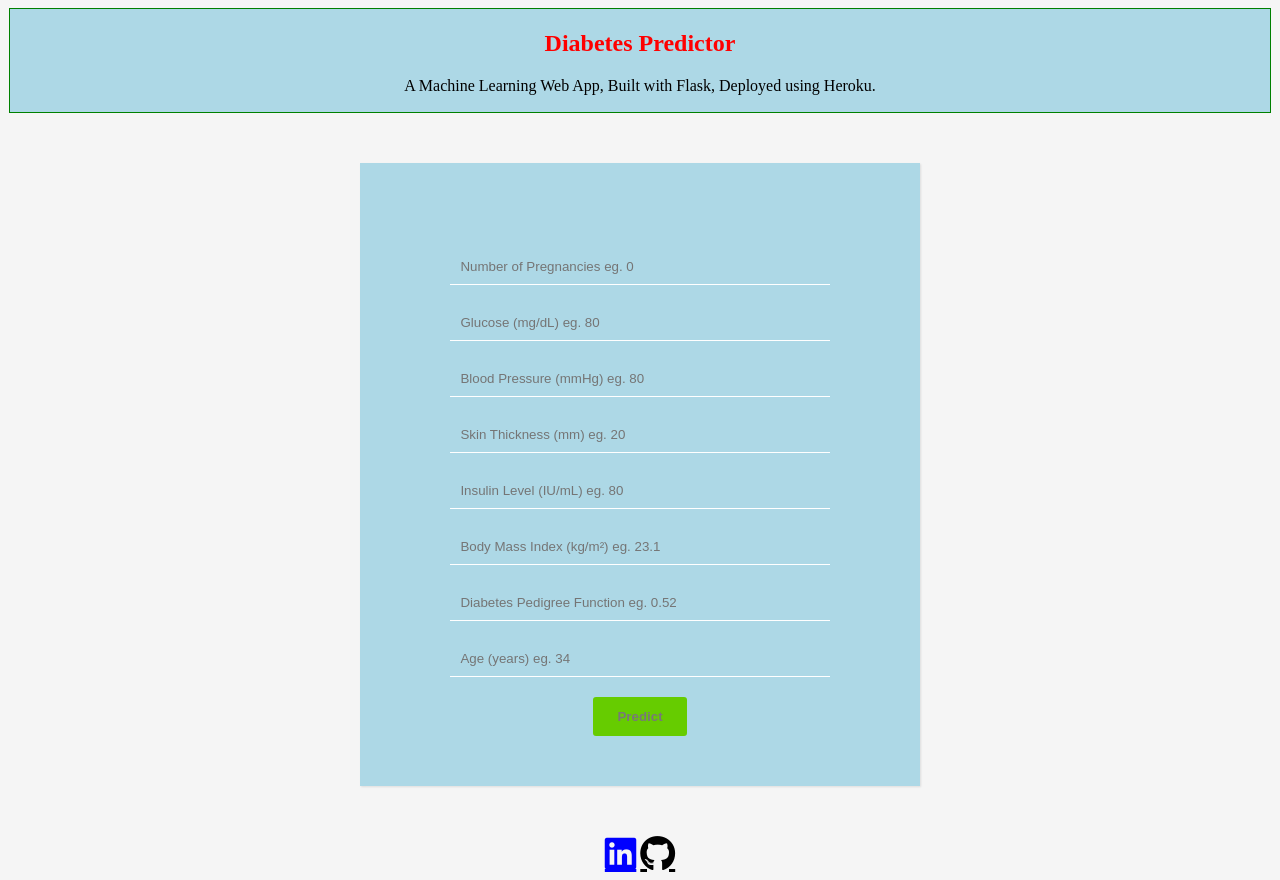
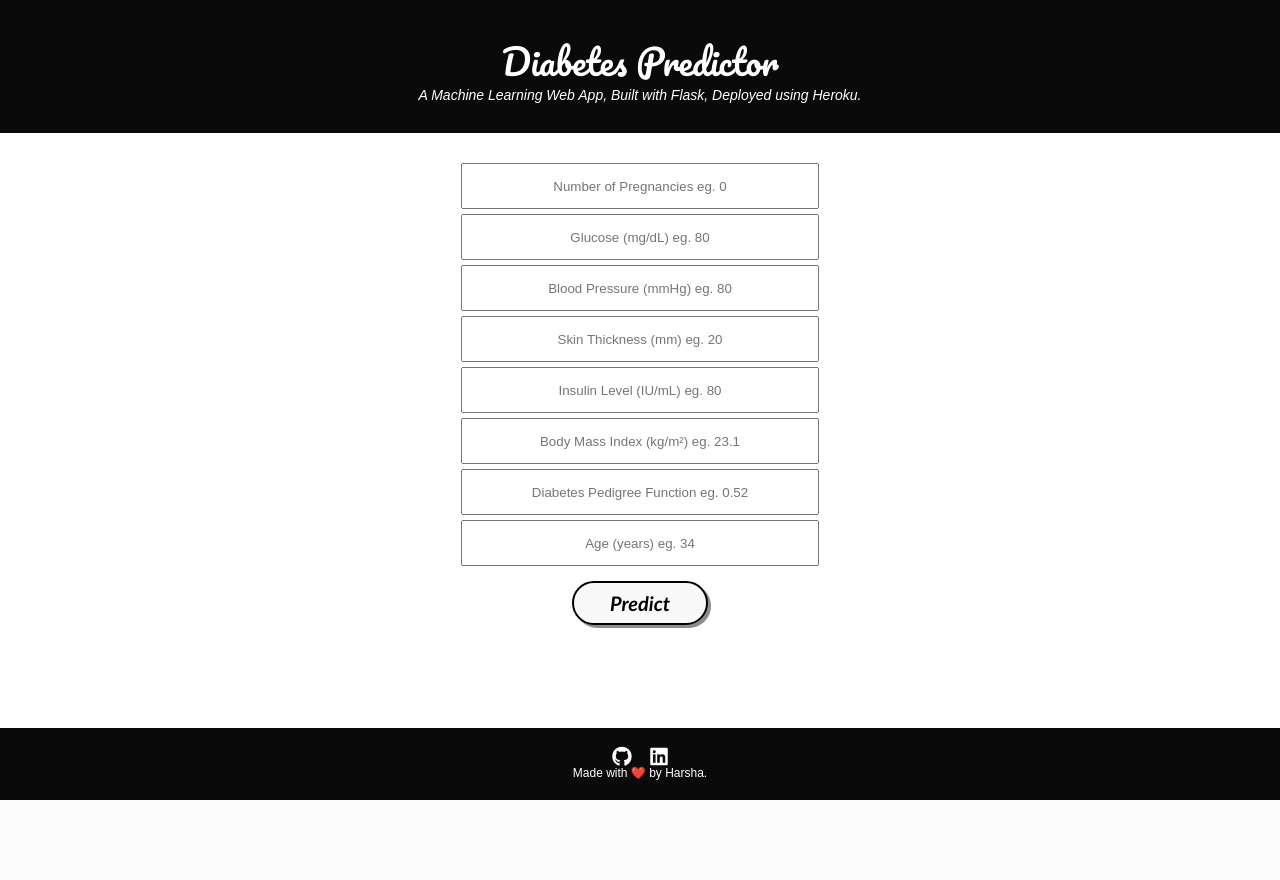
Before and after one commit to Achyuta-Harshavardhan/Diabete_prediction, a Flask app: page / in a window 1280 px wide. After the commit the page ends 800 px from the top, so only its background shows below. Run offline with Flask 2, Linux system fonts and the light colour scheme; parts of the project's set-up code (start-up, migrations or seed data) failed here and were passed over; some libraries are stand-ins or nearby versions.

Commit message:
Add files via upload

```diff
--- a/templates/index.html
+++ b/templates/index.html
@@ -4,186 +4,171 @@
     <head>
         <meta charset="utf-8">
         <title>Diabetes Predictor</title>
-        <link rel="shortcut icon" href="{{ url_for('static', filename='diabetes-favicon.ico') }}">
-        <link rel="stylesheet" type="text/css" href="{{ url_for('static', filename='styles.css') }}">
         <script src="https://kit.fontawesome.com/5f3f547070.js" crossorigin="anonymous"></script>
         <link href="https://fonts.googleapis.com/css2?family=Pacifico&display=swap" rel="stylesheet">
     </head>
 
-
     <body>
-
         <!-- Website Title -->
-    	<div class="header">
+    	<div class="container">
             <h2 class='container-heading'><span class="heading_font">Diabetes Predictor</span></h2>
             <div class='description'>
     			<p>A Machine Learning Web App, Built with Flask, Deployed using Heroku.</p>
     		</div>
-        </div>
-
+    	</div>
 
         <!-- Text Area -->
     	<div class="ml-container">
-            <form action="{{ url_for('predict') }}" method="POST"><br> <br>
+    		<form action="{{ url_for('predict') }}" method="POST">
+                <input class="form-input" type="text" name="pregnancies" placeholder="Number of Pregnancies eg. 0"><br>
+                <input class="form-input" type="text" name="glucose" placeholder="Glucose (mg/dL) eg. 80"><br>
+                <input class="form-input" type="text" name="bloodpressure" placeholder="Blood Pressure (mmHg) eg. 80"><br>
+                <input class="form-input" type="text" name="skinthickness" placeholder="Skin Thickness (mm) eg. 20"><br>
+                <input class="form-input" type="text" name="insulin" placeholder="Insulin Level (IU/mL) eg. 80"><br>
+                <input class="form-input" type="text" name="bmi" placeholder="Body Mass Index (kg/m²) eg. 23.1"><br>
+                <input class="form-input" type="text" name="dpf" placeholder="Diabetes Pedigree Function eg. 0.52"><br>
+                <input class="form-input" type="text" name="age" placeholder="Age (years) eg. 34"><br>
 
-            <label>
-                    <input type="text" class="input" name="Pregnancies" placeholder="Number of Pregnancies eg. 0"/>
-                    <div class="line-box"><div class="line"></div> </div>
-            </label>
-            <label>
-                <input type="text" class="input" name="glucose" placeholder="Glucose (mg/dL) eg. 80" />
-                <div class="line-box"><div class="line"></div> </div>
-            </label>
+        		<input type="submit" class="my-cta-button" value="Predict">
+        	</form>
+    	</div>
 
-            <label>
-                <input type="text" class="input" name="bloodpressure" placeholder="Blood Pressure (mmHg) eg. 80" />
-                <div class="line-box"><div class="line"></div> </div>
-             </label>
+        <!-- Footer -->
+       <div class='footer'>
+           <div class="contact">
+               <a target="_blank" href=""><i class="fab fa-github fa-lg contact-icon"></i></a>
+               <a target="_blank" href=""><i class="fab fa-linkedin fa-lg contact-icon"></i></a>
+           </div>
+           <p class='footer-description'>Made with ❤️ by Harsha.</p>
+       </div>
 
-             <label>
-                <input type="text" class="input" name="skinthickness" placeholder="Skin Thickness (mm) eg. 20"/>
-                <div class="line-box"><div class="line"></div> </div>
-            </label>
+    </body>
+</html>
 
-            <label>
-                <input type="text" class="input" name="insulin" placeholder="Insulin Level (IU/mL) eg. 80"/>
-                <div class="line-box"><div class="line"></div> </div>
-             </label>
-             <label>
-                <input type="text" class="input" name="bmi" placeholder="Body Mass Index (kg/m²) eg. 23.1"/>
-                <div class="line-box"><div class="line"></div> </div>
-            </label>
+<style>
+html{
+	height: 100%;
+	margin: 0;
+}
 
-            <label>
-                <input type="text" class="input" name="dpf" placeholder="Diabetes Pedigree Function eg. 0.52"/>
-                <div class="line-box"><div class="line"></div> </div>
-             </label>
+body{
+	font-family: Arial, Helvetica,sans-serif;
+    text-align: center;
+    margin: 0;
+    padding: 0;
+    width: 100%;
+	height: 100%;
+	display: flex;
+	flex-direction: column;
+}
 
+/* Website Title */
+.container{
+    padding: 30px;
+	position: relative;
+	background: linear-gradient(45deg, #0A0A0A, #0A0A0A, #0A0A0A);
+	background-size: 500% 500%;
+}
 
-             <label>
-                <input type="text" class="input" name="age" placeholder="Age (years) eg. 34"/>
-                <div class="line-box"><div class="line"></div> </div>
-             </label>
+.container-heading{
+    margin: 0;
+}
 
-            <button type="submit">Predict</button>
+.heading_font{
+    color: #ffffff;
+	font-family: 'Pacifico', cursive;
+	font-size: 35px;
+	font-weight: normal;
+}
 
-        	</form>
-        </div>
-    </body>
-<footer>
-<div class="links">
-<a href="https://www.linkedin.com/in/achyuta-harshavardhan/"  target="_blank" class="fa fa-linkedin-square" style="font-size:36px; color:blue"></a>
-<a href="https://github.com/Achyuta-Harshavardhan" target="_blank" class="fa fa-github" style="font-size:36px;color:black"></a>
-</div>
-</footer>
-<!-- CSS Styling -->
-        <style>
-.links{
+.description p{
+	color: #ffffff;
+    font-style: italic;
+    font-size: 14px;
+    margin: -5px 0 0;
+}
+
+/* Text Area */
+.ml-container{
+    margin: 30px 0;
+	flex: 1 0 auto;
+}
+
+.form-input {
+	text-align: center;
+	width: 350px;
+	height: 40px;
+	margin-bottom: 5px;
+}
+
+/* Predict Button */
+.my-cta-button{
+	background: #f9f9f9;
+   	border: 2px solid #000000;
+    border-radius: 1000px;
+    box-shadow: 3px 3px #8c8c8c;
+	margin-top: 10px;
+    padding: 10px 36px;
+    color: #000000;
+    display: inline-block;
+   	font: italic bold 20px/1 "Calibri", sans-serif;
     text-align: center;
 }
-#footer {
-    text-align: center;
-    height: 20px;
-    margin-top:-30px;
-    background: rgb(63, 61, 206);
-}
-       body {
-  background: whitesmoke;
+
+.my-cta-button:hover{
+    color: #4d089a;
+    border: 2px solid #4d089a;
 }
 
-.header{
-    text-align: center;
-    background-color: lightblue;
-  /* width: 100px; */
-  border: 1px solid green;
-  padding: 1px;
-  margin: 1px;
-
-}
-.container-heading{
-    color: red;
+.my-cta-button:active{
+    box-shadow: 0 0;
 }
 
-form {
-  width: 30%;
-  margin: 50px auto;
-  background:lightblue;
-  padding: 30px 90px 50px 90px;
-  text-align: center;
-  -webkit-box-shadow: 1px 1px 2px rgba(0,0,0,0.1);
-  box-shadow: 1px 1px 2px rgba(0,0,0,0.1);
+/* Contact */
+.contact-icon{
+	color: #ffffff;
+	padding: 7px;
 }
 
-
-label {
-  display: block;
-  position: relative;
-  margin: 20px 0px;
+.contact-icon:hover{
+	color: #8c8c8c;
 }
 
-.label-txt {
-  position: absolute;
-  top: -1.6em;
-  padding: 10px;
-  font-family: sans-serif;
-  font-size: .8em;
-  letter-spacing: 1px;
-  color: rgba(0, 0, 0, 0.795);
-  transition: ease .3s;
+/* Footer */
+.footer{
+	flex-shrink: 0;
+	position: relative;
+	padding: 20px;
+	background: linear-gradient(45deg, #0A0A0A, #0A0A0A, #0A0A0A);
+	background-size: 500% 500%;
 }
 
-
-.input {
-  width: 100%;
-  padding: 10px;
-  background: transparent;
-  border: none;
-  outline: none;
+.footer-description{
+	color: #ffffff;
+	margin: 0;
+	font-size: 12px;
 }
 
-.line-box {
-  position: relative;
-  width: 100%;
-  height: 1px;
-  background: rgb(255,255,255);
+/* Result */
+.results{
+    padding: 30px 0 0;
+	flex: 1 0 auto;
 }
 
-.line {
-  position: absolute;
-  width: 0%;
-  height: 2px;
-  top: 0px;
-  left: 50%;
-  transform: translateX(-50%);
-  background: rgb(255,255,255);
-  transition: ease .6s;
+.danger{
+    color: #ff0000;
 }
 
-.input:focus + .line-box .line {
-  width: 100%;
+.safe{
+    color: green;
 }
 
-.label-active {
-  top: -3em;
+.gif{
+	width: 25%;
 }
 
-button {
-  display: inline-block;
-  padding: 12px 24px;
-  background: rgb(102,204,0);
-  font-weight: bold;
-  color: rgb(120,120,120);
-  border: none;
-  outline: none;
-  border-radius: 3px;
-  cursor: pointer;
-  transition: ease .3s;
+.gif1{
+	width: 35%;
+    	margin: 10px 0;
 }
-
-button:hover {
-  background: #8BC34A;
-  color: #ffffff;
-}
-        </style>
-
-</html>
+</style>
```
Also changed, not shown: static/style.css (added, +125 -0 lines), templates/result.html (+148 -1 lines), static/diabetes-favicon.ico (added), static/diabetes.webp (added), static/no-diabetes.webp (added).
